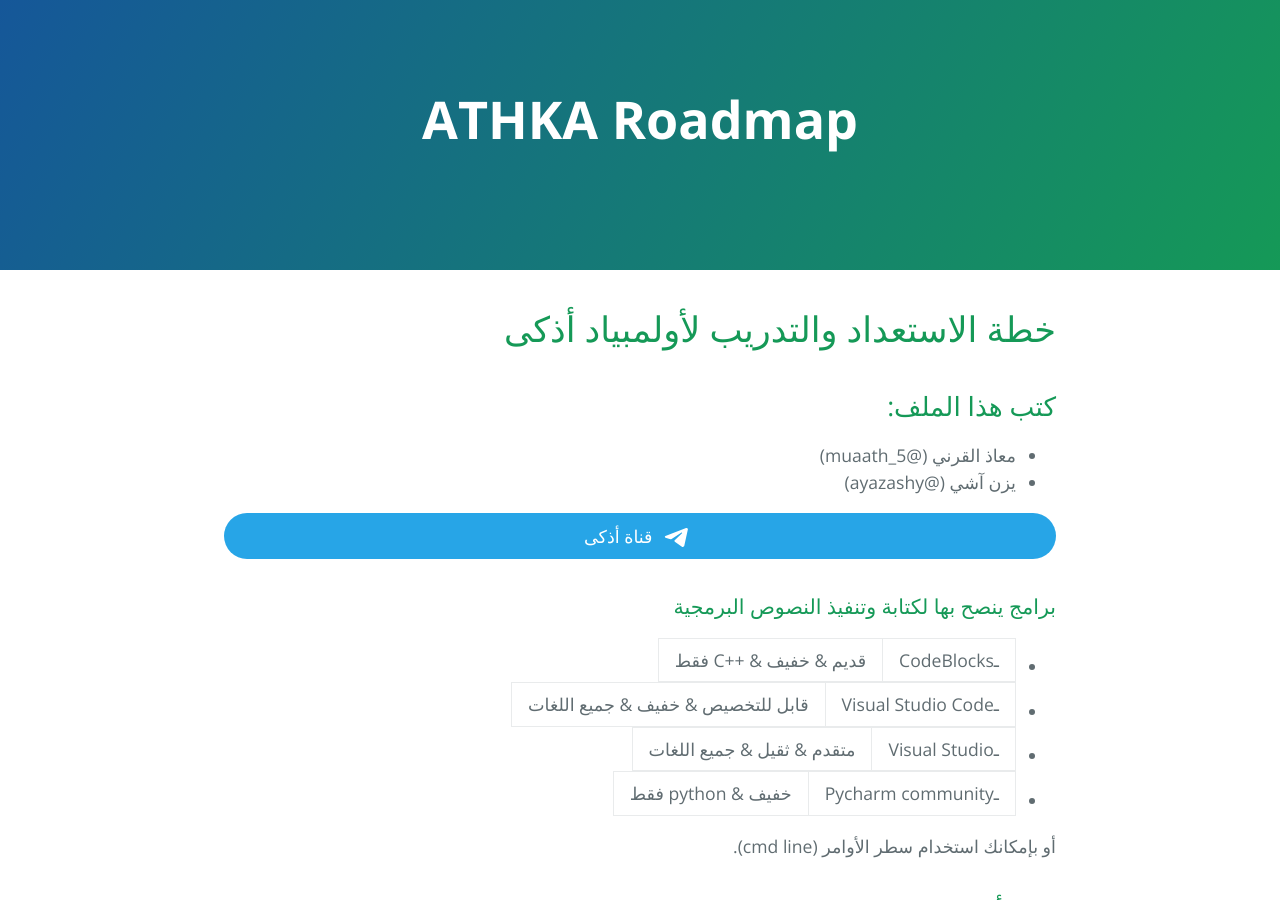
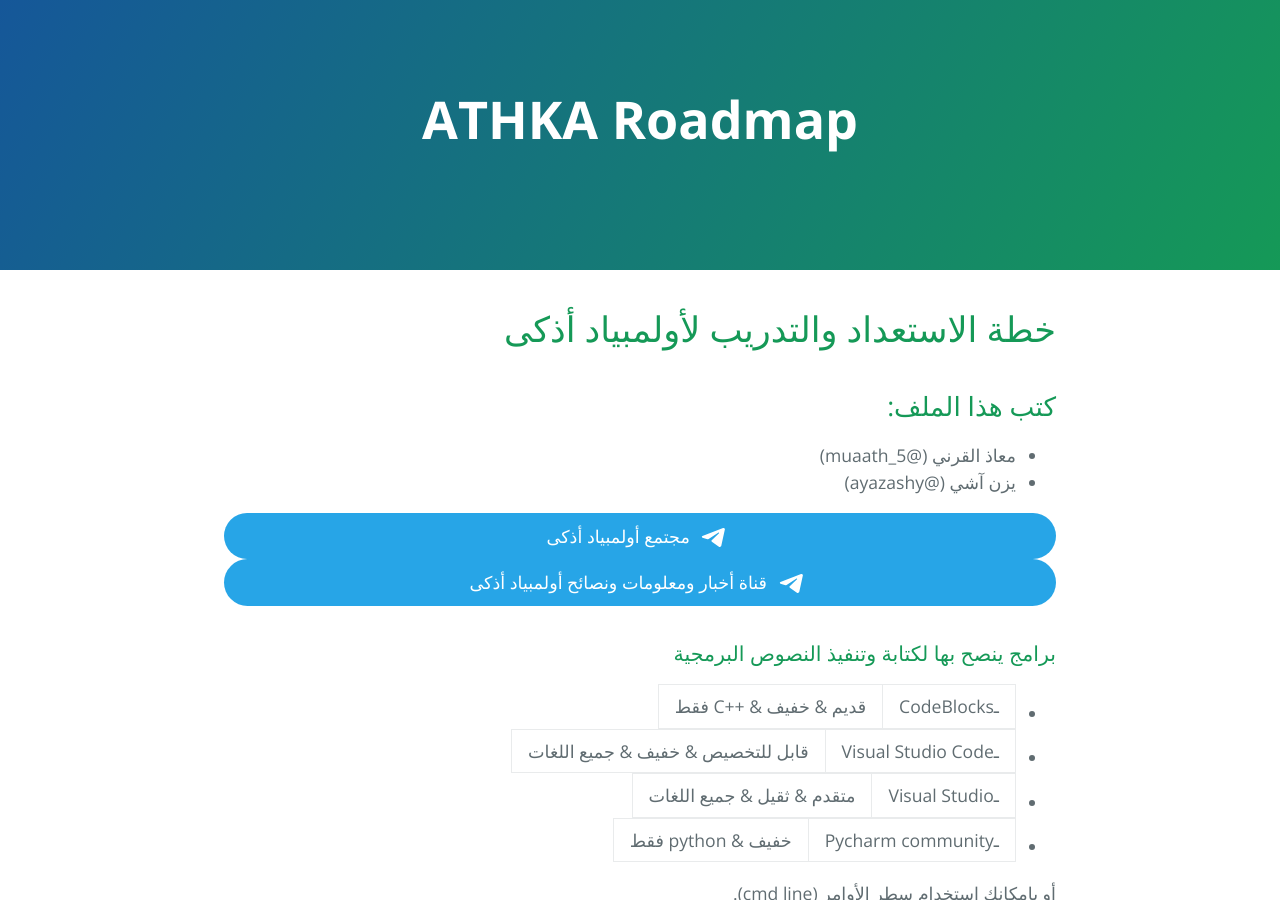
Before and after one commit to Teqaniaat/Teqaniaat, a Jekyll site: the page built from athka/athka_roadmap_ar.md, in a window 1280 px wide and 900 px high. Built offline with Jekyll 4.4.1, drawn with Linux system fonts in a browser that asks for light colours; the repository's description, which GitHub fills in, is left out.

Commit message:
Update athka-tgchannel.html

```diff
--- a/_includes/athka-tgchannel.html
+++ b/_includes/athka-tgchannel.html
@@ -1,8 +1,16 @@
+<a href="https://t.me/AthkaSA" target="_blank" class="tg-button">
+    <svg style="width: 39px;height:20px;vertical-align:middle;" viewBox="0 0 21 18">
+        <g fill="none">
+            <path fill="#ffffff" d="M0.554,7.092 L19.117,0.078 C19.737,-0.156 20.429,0.156 20.663,0.776 C20.745,0.994 20.763,1.23 20.713,1.457 L17.513,16.059 C17.351,16.799 16.62,17.268 15.88,17.105 C15.696,17.065 15.523,16.987 15.37,16.877 L8.997,12.271 C8.614,11.994 8.527,11.458 8.805,11.074 C8.835,11.033 8.869,10.994 8.905,10.958 L15.458,4.661 C15.594,4.53 15.598,4.313 15.467,4.176 C15.354,4.059 15.174,4.037 15.036,4.125 L6.104,9.795 C5.575,10.131 4.922,10.207 4.329,10.002 L0.577,8.704 C0.13,8.55 -0.107,8.061 0.047,7.614 C0.131,7.374 0.316,7.182 0.554,7.092 Z"></path>
+        </g>
+    </svg>
+    مجتمع أولمبياد أذكى
+</a>
 <a href="https://t.me/MawhibaNOPAI" target="_blank" class="tg-button">
     <svg style="width: 39px;height:20px;vertical-align:middle;" viewBox="0 0 21 18">
         <g fill="none">
             <path fill="#ffffff" d="M0.554,7.092 L19.117,0.078 C19.737,-0.156 20.429,0.156 20.663,0.776 C20.745,0.994 20.763,1.23 20.713,1.457 L17.513,16.059 C17.351,16.799 16.62,17.268 15.88,17.105 C15.696,17.065 15.523,16.987 15.37,16.877 L8.997,12.271 C8.614,11.994 8.527,11.458 8.805,11.074 C8.835,11.033 8.869,10.994 8.905,10.958 L15.458,4.661 C15.594,4.53 15.598,4.313 15.467,4.176 C15.354,4.059 15.174,4.037 15.036,4.125 L6.104,9.795 C5.575,10.131 4.922,10.207 4.329,10.002 L0.577,8.704 C0.13,8.55 -0.107,8.061 0.047,7.614 C0.131,7.374 0.316,7.182 0.554,7.092 Z"></path>
         </g>
     </svg>
-    قناة أذكى
+    قناة أخبار ومعلومات ونصائح أولمبياد أذكى
 </a>
```
